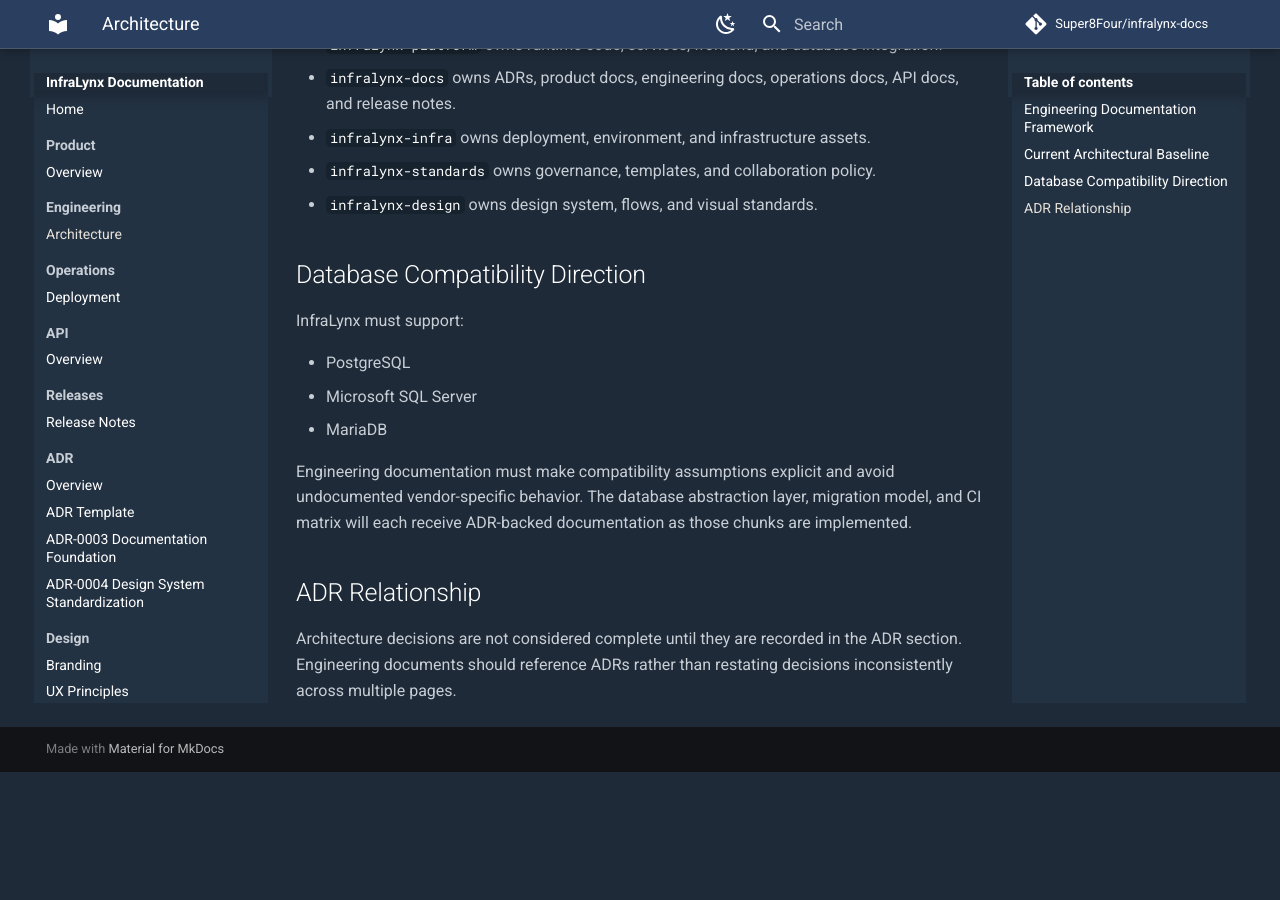
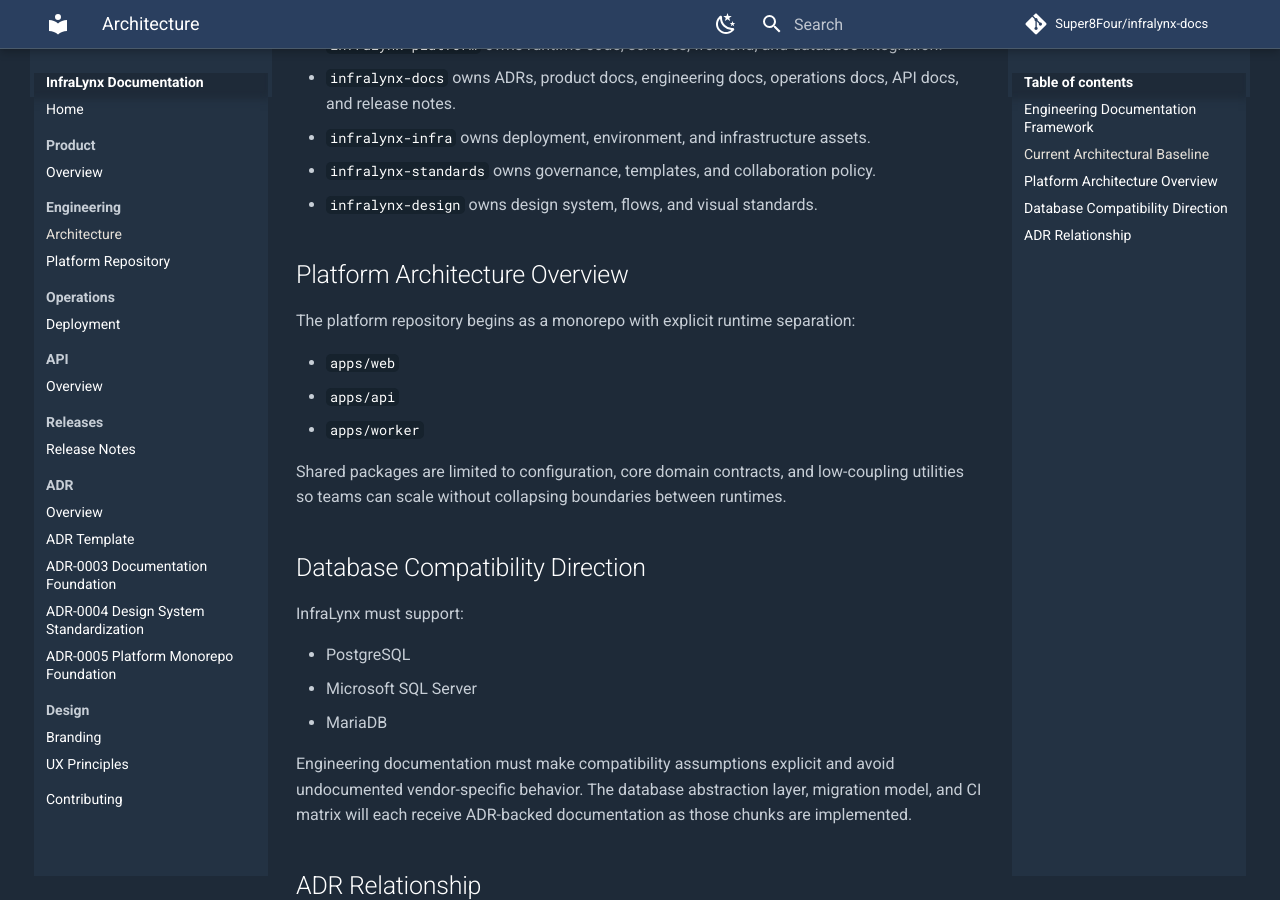
Before and after one commit to Super8Four/infralynx-docs, an MkDocs documentation site: the page built from docs/engineering/architecture.md, in a window 1280 px wide and 900 px high, scrolled down 550 px. Built offline with MkDocs 1.6.1 and Material for MkDocs 9.7.7, drawn with Linux system fonts in a browser that asks for light colours; comment, search, counter and statistics services are not loaded; before the commit the page ends 1322 px from its top, so only the background shows below that.

Commit message:
Document platform monorepo foundation

```diff
--- a/docs/engineering/architecture.md
+++ b/docs/engineering/architecture.md
@@ -19,6 +19,16 @@ Engineering documentation must answer four questions clearly:
 - `infralynx-standards` owns governance, templates, and collaboration policy.
 - `infralynx-design` owns design system, flows, and visual standards.
 
+## Platform Architecture Overview
+
+The platform repository begins as a monorepo with explicit runtime separation:
+
+- `apps/web`
+- `apps/api`
+- `apps/worker`
+
+Shared packages are limited to configuration, core domain contracts, and low-coupling utilities so teams can scale without collapsing boundaries between runtimes.
+
 ## Database Compatibility Direction
 
 InfraLynx must support:
--- a/mkdocs.yml
+++ b/mkdocs.yml
@@ -42,6 +42,7 @@ nav:
       - Overview: product/overview.md
   - Engineering:
       - Architecture: engineering/architecture.md
+      - Platform Repository: engineering/platform-repository.md
   - Operations:
       - Deployment: operations/deployment.md
   - API:
@@ -53,6 +54,7 @@ nav:
       - ADR Template: adr/adr-template.md
       - ADR-0003 Documentation Foundation: adr/ADR-0003-documentation-foundation.md
       - ADR-0004 Design System Standardization: adr/ADR-0004-design-system-standardization.md
+      - ADR-0005 Platform Monorepo Foundation: adr/ADR-0005-platform-monorepo-foundation.md
   - Design:
       - Branding: design/branding.md
       - UX Principles: design/ux-principles.md
```
Also changed, not shown: docs/adr/ADR-0005-platform-monorepo-foundation.md (added, +18 -0 lines), docs/engineering/platform-repository.md (added, +29 -0 lines).
